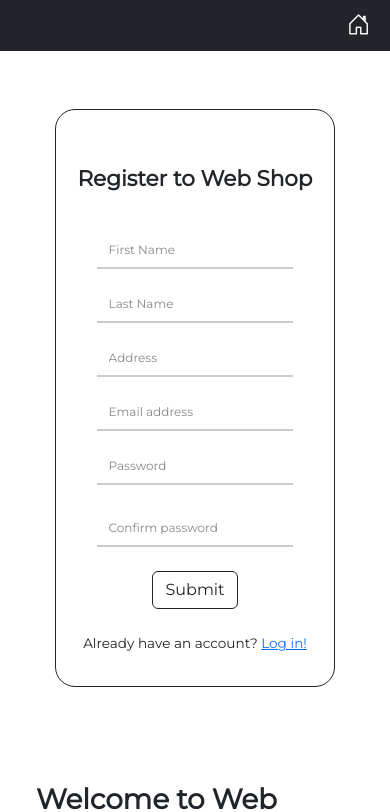
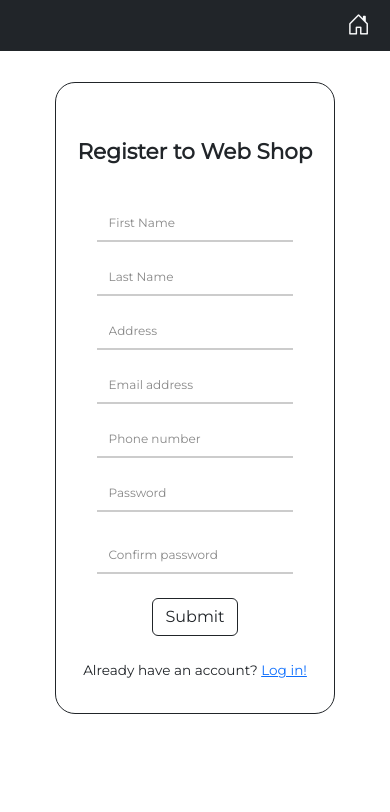
Before and after one commit to ZdravDim/Web-Shop-Angular, an Angular app: page /signup in a window 390 px wide. Shown: the top 812 px of the page. Built offline with nearby package versions, Linux system fonts and the light colour scheme.

Commit message:
signup phone number input

```diff
--- a/src/app/login-signup/signup/signup.component.html
+++ b/src/app/login-signup/signup/signup.component.html
@@ -21,6 +21,9 @@
                     </div>
                     <div class="my-3 mx-auto form-group">
                         <input type="email" class="form-control" placeholder="Email address" id="userData.email" [(ngModel)]="userData.email" name="userData.email" required>
+                    </div>
+                    <div class="my-3 mx-auto form-group">
+                        <input type="text" class="form-control" placeholder="Phone number" id="userData.phone" [(ngModel)]="userData.phone" name="userData.phone" required>
                     </div>
                     <div class="mb-4 mx-auto form-group">
                         <input type="password" class="form-control" placeholder="Password" id="userData.password" [(ngModel)]="userData.password" name="userData.password" required>
```
